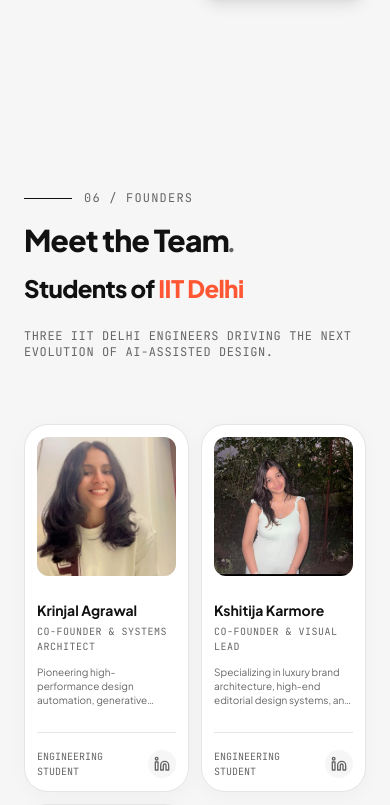
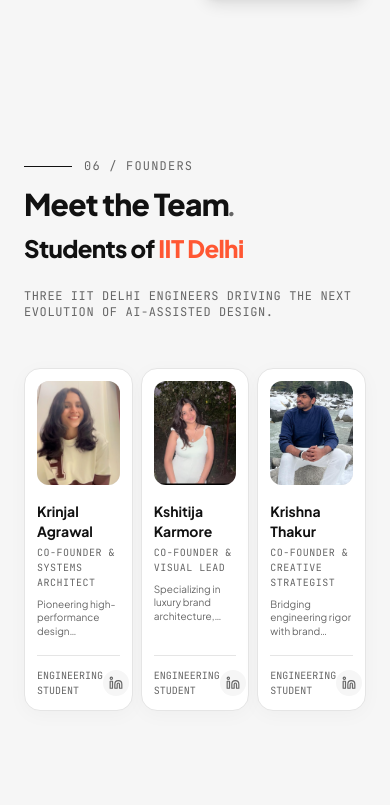
Before and after one commit to kinzyy04/kesign, a React (Vite) app: page / in a window 390 px wide. Shown: the part 5194-5999 px from the top of the page. Built offline with nearby package versions, Linux system fonts and the light colour scheme.

Commit message:
Shrink team section for desktop and use 3-column grid on mobile

```diff
--- a/src/components/TeamSection.jsx
+++ b/src/components/TeamSection.jsx
@@ -5,19 +5,19 @@
 
 export const TeamSection = () => {
   return (
-    <section id="team" className="py-24 sm:py-32 bg-[#F6F6F6] relative">
-      <div className="max-w-7xl mx-auto px-6 sm:px-8">
+    <section id="team" className="py-16 sm:py-24 bg-[#F6F6F6] relative">
+      <div className="max-w-5xl mx-auto px-6 sm:px-8">
         {/* Section Header */}
-        <div className="flex flex-col md:flex-row md:items-end justify-between mb-16 gap-6">
+        <div className="flex flex-col md:flex-row md:items-end justify-between mb-12 gap-6">
           <div>
-            <div className="flex items-center gap-3 mb-4">
+            <div className="flex items-center gap-3 mb-3">
               <span className="h-[1px] w-12 bg-[#111111]" />
               <span className="text-xs uppercase font-mono tracking-widest text-[#666666]">06 / Founders</span>
             </div>
-            <h2 className="text-3xl sm:text-6xl font-extrabold text-[#111111] tracking-tight">
+            <h2 className="text-3xl sm:text-4xl font-extrabold text-[#111111] tracking-tight">
               Meet the Team<span className="font-serif-italic text-[#666666]">.</span>
             </h2>
-            <p className="mt-3 text-2xl sm:text-5xl font-extrabold tracking-tight">
+            <p className="mt-2 text-2xl sm:text-3xl font-extrabold tracking-tight">
               <span className="text-[#111111]">Students of </span><span className="text-[#FF5733]">IIT Delhi</span>
             </p>
           </div>
@@ -27,7 +27,7 @@
         </div>
 
         {/* Team Grid */}
-        <div className="grid grid-cols-2 lg:grid-cols-3 gap-3 sm:gap-6">
+        <div className="grid grid-cols-3 gap-2 sm:gap-5">
           {TEAM_MEMBERS.map((member, index) => (
             <motion.div
               key={member.name}
@@ -35,11 +35,11 @@
               whileInView={{ opacity: 1, y: 0 }}
               viewport={{ once: true }}
               transition={{ duration: 0.5, delay: index * 0.08 }}
-              className="kyne-card rounded-3xl p-3 sm:p-6 hover:border-[#111111] transition-all duration-300 group flex flex-col justify-between interactive-hover"
+              className="kyne-card rounded-2xl p-3 sm:p-5 hover:border-[#111111] transition-all duration-300 group flex flex-col justify-between interactive-hover"
             >
               <div>
                 {/* Avatar Box */}
-                <div className="relative aspect-square rounded-xl sm:rounded-2xl overflow-hidden mb-6 bg-[#E5E5E5] flex items-center justify-center">
+                <div className="relative aspect-[4/5] rounded-xl sm:rounded-2xl overflow-hidden mb-4 bg-[#E5E5E5] flex items-center justify-center">
                   <img
                     src={member.avatar}
                     alt={member.name}
@@ -56,20 +56,20 @@
                 </div>
 
                 {/* Name & Role */}
-                <h3 className="text-sm sm:text-xl font-bold text-[#111111]">
+                <h3 className="text-sm sm:text-lg font-bold text-[#111111]">
                   {member.name}
                 </h3>
-                <div className="text-[10px] sm:text-xs font-mono text-[#666666] mt-1 uppercase tracking-wider">
+                <div className="text-[10px] sm:text-[11px] font-mono text-[#666666] mt-1 uppercase tracking-wider">
                   {member.role}
                 </div>
 
-                <p className="mt-3 text-[10px] sm:text-xs text-[#666666] leading-snug line-clamp-3 sm:line-clamp-none">
+                <p className="mt-2 text-[10px] sm:text-xs text-[#666666] leading-snug line-clamp-3 sm:line-clamp-none">
                   {member.bio}
                 </p>
               </div>
 
               {/* Card Footer / Social */}
-              <div className="mt-6 pt-4 border-t border-[#E5E5E5] flex items-center justify-between">
+              <div className="mt-4 pt-3 border-t border-[#E5E5E5] flex items-center justify-between">
                 <span className="text-[10px] font-mono text-[#666666]">ENGINEERING STUDENT</span>
                 <a
                   href={member.linkedin}
@@ -78,7 +78,7 @@
                   className="p-1.5 sm:p-2 rounded-full bg-[#F6F6F6] text-[#666666] hover:text-[#111111] hover:bg-[#E5E5E5] transition-colors"
                   aria-label={`${member.name} LinkedIn Profile`}
                 >
-                  <Linkedin size={16} />
+                  <Linkedin size={14} />
                 </a>
               </div>
             </motion.div>
```
